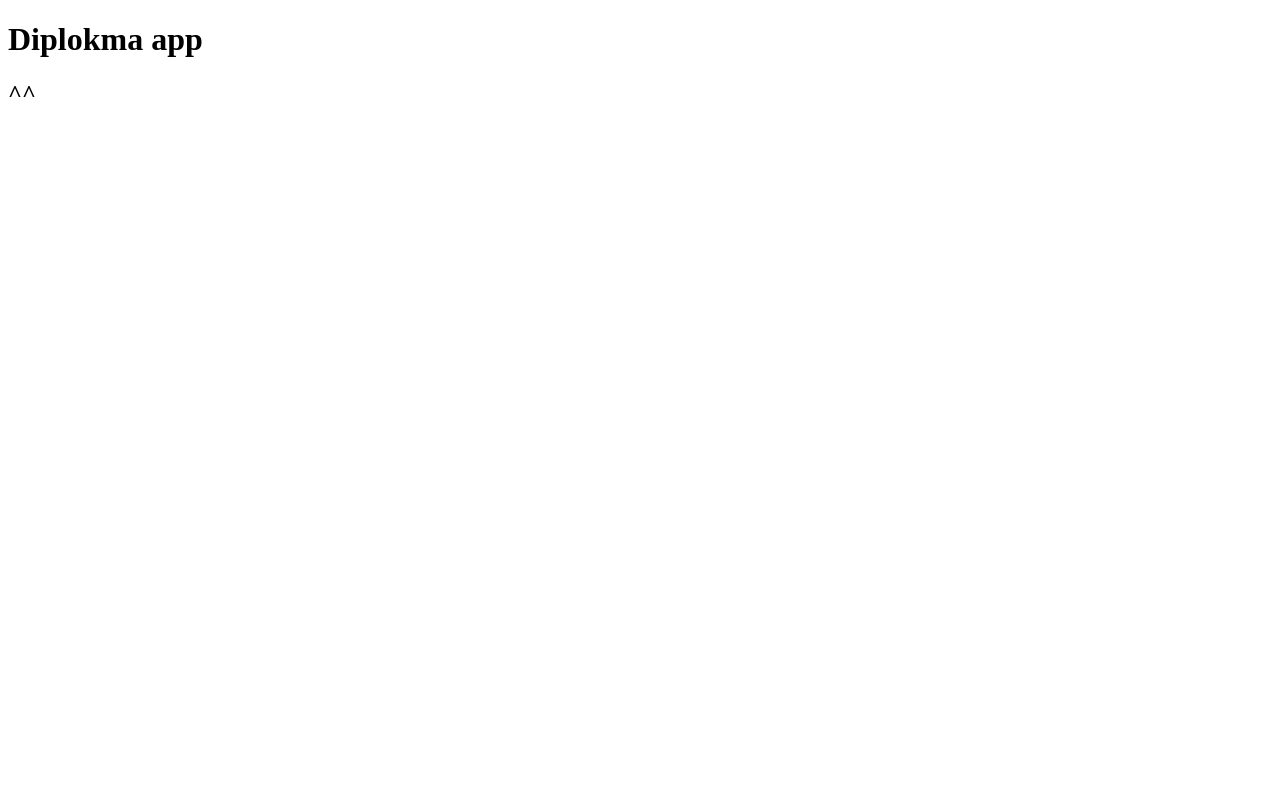
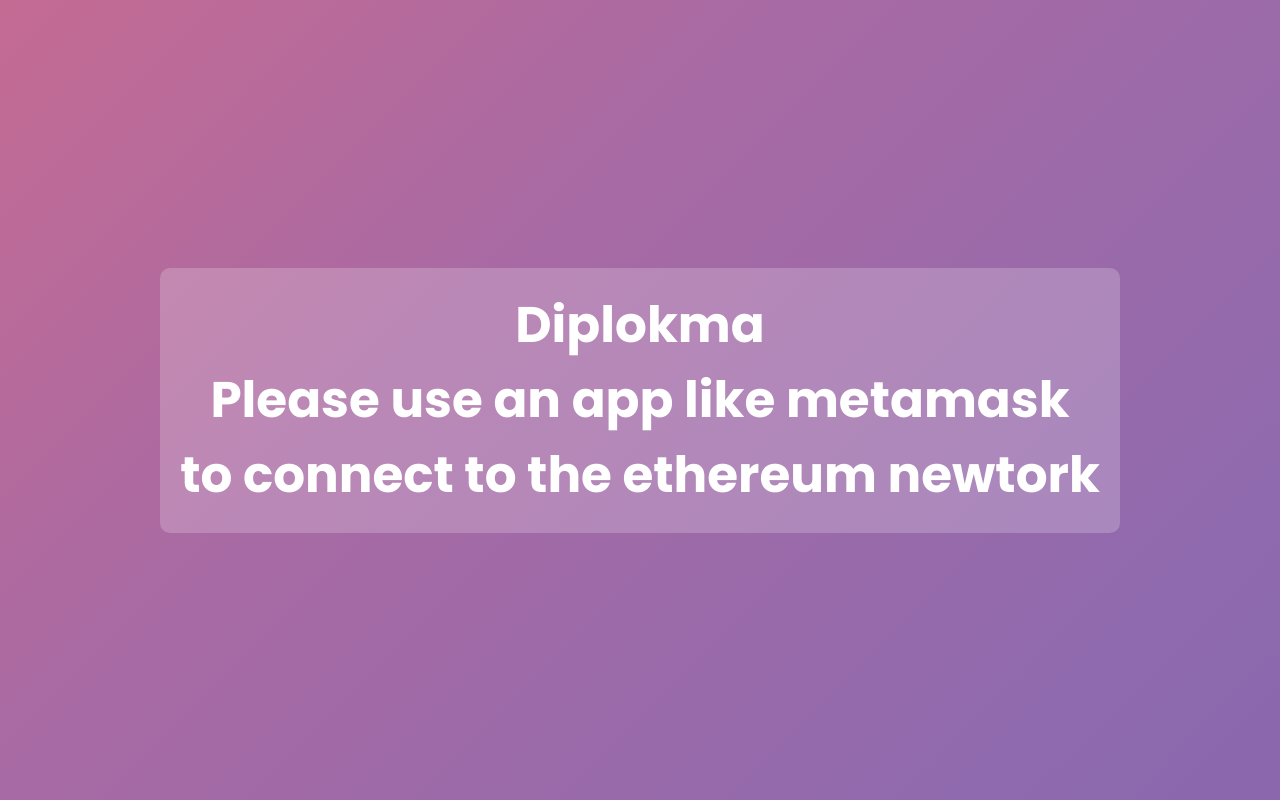
Before and after one commit to IliasElabbassi/Diplokma, a React (Create React App) app: page / in a window 1280 px wide. Built offline with nearby package versions, Linux system fonts and the light colour scheme.

Commit message:
feat: begining of the front end, feat: created background, feat: connected to the local blockchain

```diff
--- a/src/component/App.js
+++ b/src/component/App.js
@@ -1,9 +1,45 @@
+import { useEffect, useState } from "react";
+
+import getBlockchain from '../ethereum.js';
+
+import "./style/bg.css"
 
 function App() {
+  const [address, setAddress] = useState(undefined)
+  const [diploma, setDiploma] = useState(undefined)
+
+
+  useEffect(() => {
+    const init = async () => {
+      const { signerAddress, diploma} = await getBlockchain();
+      console.log(signerAddress)
+      console.log(diploma)
+      setDiploma(diploma);
+      setAddress(signerAddress)
+    };
+    init()
+  }, []);
+
+  if(typeof diploma === 'undefined'){
+    return (
+      <div className="App">
+        <section className="bg">
+          <h1 className="bgh1">
+            Diplokma <br></br>
+            Please use an app like metamask<br></br>
+            to connect to the ethereum newtork
+          </h1>
+        </section>
+      </div>
+    )
+  }
   return (
     <div className="App">
-        <h1>Diplokma app</h1>
-        <h2>^^</h2>
+      <section className="bg">
+        <h1 className="bgh1">
+          Diplokma
+        </h1>
+      </section>
     </div>
   );
 }
--- /dev/null
+++ b/src/component/style/bg.css
@@ -0,0 +1,44 @@
+@import url('https://fonts.googleapis.com/css?family=Poppins:400,500,600,700,800,900&display=swap');
+
+* {
+  margin: 0;
+  padding: 0;
+  outline: 0;
+}
+
+body {
+  font-family: 'Poppins', sans-serif;
+}
+
+.bg{
+  width: 100%;
+  height: 100vh;
+  background: linear-gradient(-45deg, #3f51b1 0%, #5a55ae 13%, #7b5fac 25%, #8f6aae 38%, #a86aa4 50%, #cc6b8e 62%, #f18271 75%, #f3a469 87%, #f7c978 100%);;
+  background-size: 400% 400%;
+  position: relative;
+  animation: animate 7.5s ease-in-out infinite;
+  display: flex;
+  justify-content: center;
+  align-items: center;
+}
+
+.bgh1{
+  color: #fff;
+  background: rgba(255,255,255,.2);
+  padding: 20px;
+  font-size: 50px;
+  text-align: center;
+  border-radius: 10px;
+}
+
+@keyframes animate{
+  0%{
+    background-position: 0 50%;
+  }
+  50%{
+    background-position: 100% 50%;
+  }
+  100%{
+    background-position: 0 50%;
+  }
+}
--- a/src/index.js
+++ b/src/index.js
@@ -3,6 +3,7 @@
 import App from './component/App';
 
 const root = ReactDOM.createRoot(document.getElementById('root'));
+
 root.render(
   <React.StrictMode>
     <App />
```
Also changed, not shown: src/Diploma.json (added, +1 -0 lines).
